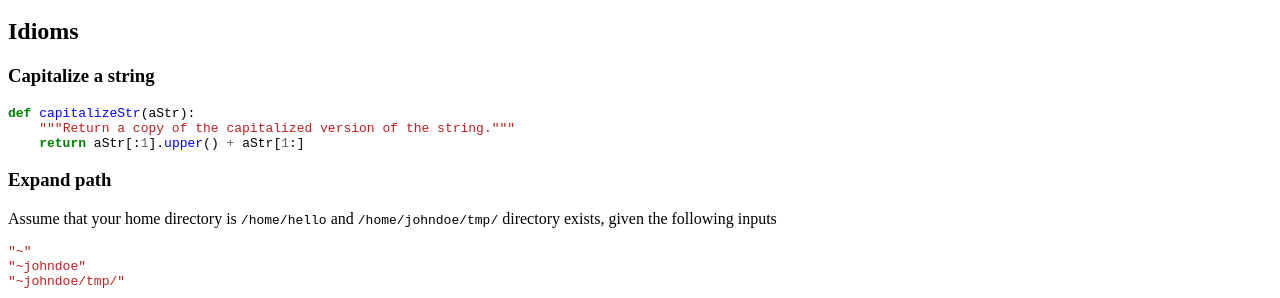
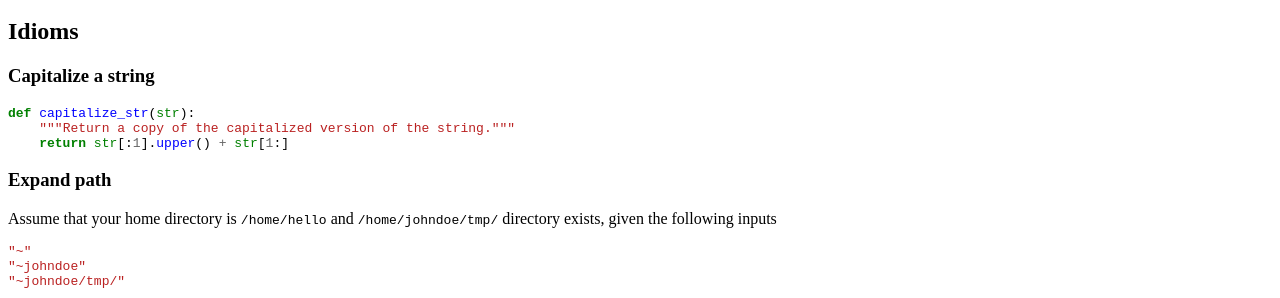
Before and after one commit to cmpitg/cmpitg.github.com, a Jekyll site: the page built from guides/python.md, in a window 1280 px wide. Shown: the part 563-861 px from the top of the page. Built offline with Jekyll 4.4.1, drawn with Linux system fonts in a browser that asks for light colours; Markdown is read by kramdown in place of the engine named in the settings; comment, search, counter and statistics services are not loaded.

Commit message:
Fix PEP 8

````diff
--- a/guides/python.md
+++ b/guides/python.md
@@ -28,9 +28,9 @@ last_updated: Thu, 13 Jun 2013 23:43:27 +0700
 ### Capitalize a string
 
 ```python
-def capitalizeStr(aStr):
+def capitalize_str(str):
     """Return a copy of the capitalized version of the string."""
-    return aStr[:1].upper() + aStr[1:]
+    return str[:1].upper() + str[1:]
 ```
 
 ### Expand path
````
